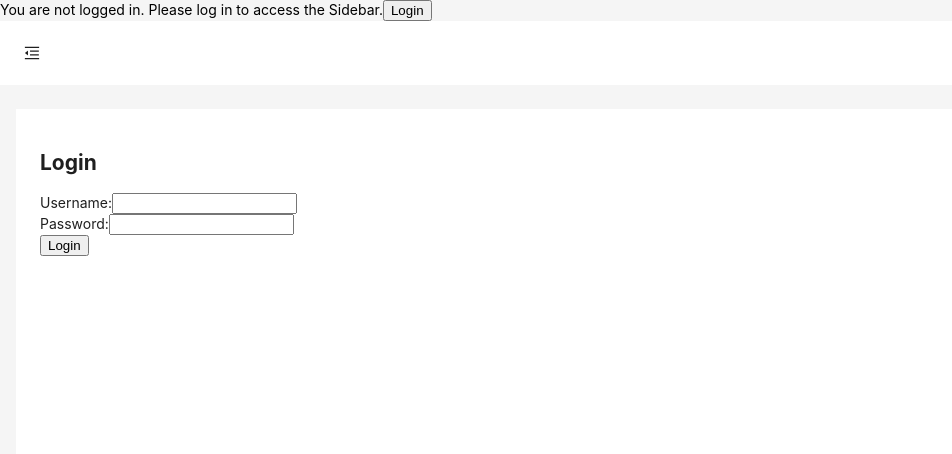
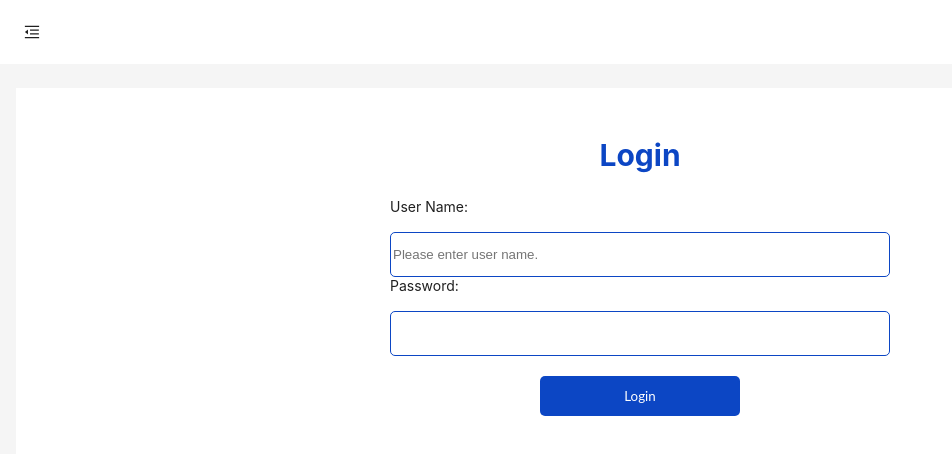
Before and after one commit to bigmosi/note-frontend, a React (Create React App) app: page /login in a window 1280 px wide. Shown: the top 454 px of the page, without its empty margins (0-952 px from the left). Built offline with nearby package versions, Linux system fonts and the light colour scheme; no server answers.

Commit message:
finish implementing login successfully

```diff
--- a/src/Sidebar.jsx
+++ b/src/Sidebar.jsx
@@ -8,6 +8,7 @@ import CategoryIcon from './components/CategoryIcon';
 import NoteCreationInterface from './components/NoteCreationInterface';
 import Login from './components/Login';
 import Register from './components/Register';
+import Logout from './components/Logout';
 import AuthService from './components/AuthService';
 
 import {
@@ -57,10 +58,6 @@ const SideBar = () => {
     navigate('/login');
   };
 
-  const handleNavLinkClick = (path) => {
-    navigate(path);
-  };
-
   return (
     <Layout>
       {isLoggedIn ? (
@@ -79,11 +76,8 @@ const SideBar = () => {
           </Menu>
         </Sider>
       ) : (
-        <div>
-          {/* Redirect to the login page for non-logged-in users */}
-          You are not logged in. Please log in to access the Sidebar.
-          <button onClick={() => navigate('/login')}>Login</button>
-        </div>
+        // Redirect to the login page for non-logged-in users
+        navigate('/login')
       )}
       <Layout>
         <Header
--- /dev/null
+++ b/src/components/Login.css
@@ -0,0 +1,39 @@
+.input-main {
+    display: flex;
+    justify-content: center;
+}
+
+.text-input-container {
+    display: flex;
+    flex-direction: column;
+    justify-content: center;
+}
+
+.text-input-container input {
+    border: 1px solid #0C46C4;
+    height: 45px;
+    border-radius: 5px;
+    width: 500px;
+}
+
+.button-container {
+    text-align: center;
+    margin-top: 20px;
+}
+
+.button-container button {
+    width: 200px;
+    height: 40px;
+    background-color: #0C46C4;
+    color: #fff;
+    font-family: "lato";
+    font-size: "28px";
+    border: none;
+    border-radius: 5px;
+}
+
+.title {
+    text-align: center;
+    font-size: 30px;
+    color: #0C46C4;
+}
--- a/src/components/Login.jsx
+++ b/src/components/Login.jsx
@@ -1,6 +1,7 @@
 import React, { useState } from 'react';
 import { useNavigate } from 'react-router-dom';
 import AuthService from './AuthService';
+import './Login.css';
 
 const Login = () => {
     const [username, setUsername] = useState('');
@@ -15,7 +16,7 @@ const Login = () => {
           // Save the access token to local storage
           localStorage.setItem('access_token', response.access_token);
 
-          navigate('/dashboard');
+          navigate('/');
         } catch (error) {
           console.error('Error logging in:', error);
         }
@@ -23,17 +24,28 @@ const Login = () => {
 
   return (
     <div>
-      <h2>Login</h2>
+      <h2 className="title">Login</h2>
       <form onSubmit={handleLogin}>
-        <div>
-          <label>Username:</label>
-          <input type="text" value={username} onChange={(e) => setUsername(e.target.value)} />
+        <div className="input-main">
+         <div>
+         <div className="text-input-container">
+          <label>User Name:</label><br />
+          <input
+            type="text"
+            value={username}
+            placeholder="Please enter user name."
+            style={{ '--placeholder-color': 'green' }}
+            onChange={(e) => setUsername(e.target.value)} />
         </div>
-        <div>
-          <label>Password:</label>
+        <div className="text-input-container">
+          <label>Password:</label> <br />
           <input type="password" value={password} onChange={(e) => setPassword(e.target.value)} />
         </div>
-        <button type="submit">Login</button>
+         </div>
+        </div>
+        <div className="button-container">
+          <button type="submit">Login</button>
+        </div>
       </form>
     </div>
   );
--- /dev/null
+++ b/src/components/Logout.jsx
@@ -0,0 +1,21 @@
+import React from 'react';
+import { useNavigate } from 'react-router-dom';
+
+const Logout = () => {
+  const navigate = useNavigate();
+
+  const handleLogout = () => {
+    // Clear the access token from local storage and redirect to the login page
+    localStorage.removeItem('access_token');
+    navigate('/login');
+  };
+
+  // Call the handleLogout function when the component mounts
+  React.useEffect(() => {
+    handleLogout();
+  }, []);
+
+  return <div>Logging out...</div>;
+};
+
+export default Logout;
--- /dev/null
+++ b/src/components/Register.css
@@ -0,0 +1,39 @@
+.input-main {
+    display: flex;
+    justify-content: center;
+}
+
+.text-input-container {
+    display: flex;
+    flex-direction: column;
+    justify-content: center;
+}
+
+.text-input-container input {
+    border: 1px solid #0C46C4;
+    height: 45px;
+    border-radius: 5px;
+    width: 500px;
+}
+
+.button-container {
+    text-align: center;
+    margin-top: 20px;
+}
+
+.button-container button {
+    width: 200px;
+    height: 40px;
+    background-color: #0C46C4;
+    color: #fff;
+    font-family: "lato";
+    font-size: "28px";
+    border: none;
+    border-radius: 5px;
+}
+
+.title {
+    text-align: center;
+    font-size: 30px;
+    color: #0C46C4;
+}
--- a/src/components/Register.jsx
+++ b/src/components/Register.jsx
@@ -19,21 +19,27 @@ const Register = () => {
 
   return (
     <div>
-      <h2>Register</h2>
+      <h2 className="title">Register</h2>
       <form onSubmit={handleRegister}>
+        <div className="input-main">
         <div>
+        <div className="text-input-container">
           <label>Email:</label>
           <input type="email" value={email} onChange={(e) => setEmail(e.target.value)} />
         </div>
-        <div>
+        <div className="text-input-container">
           <label>Username:</label>
           <input type="text" value={username} onChange={(e) => setUsername(e.target.value)} />
         </div>
-        <div>
+        <div className="text-input-container">
           <label>Password:</label>
           <input type="password" value={password} onChange={(e) => setPassword(e.target.value)} />
         </div>
-        <button type="submit">Register</button>
+        </div>
+        </div>
+        <div className="button-container">
+          <button type="submit">Register</button>
+        </div>
       </form>
     </div>
   );
```
